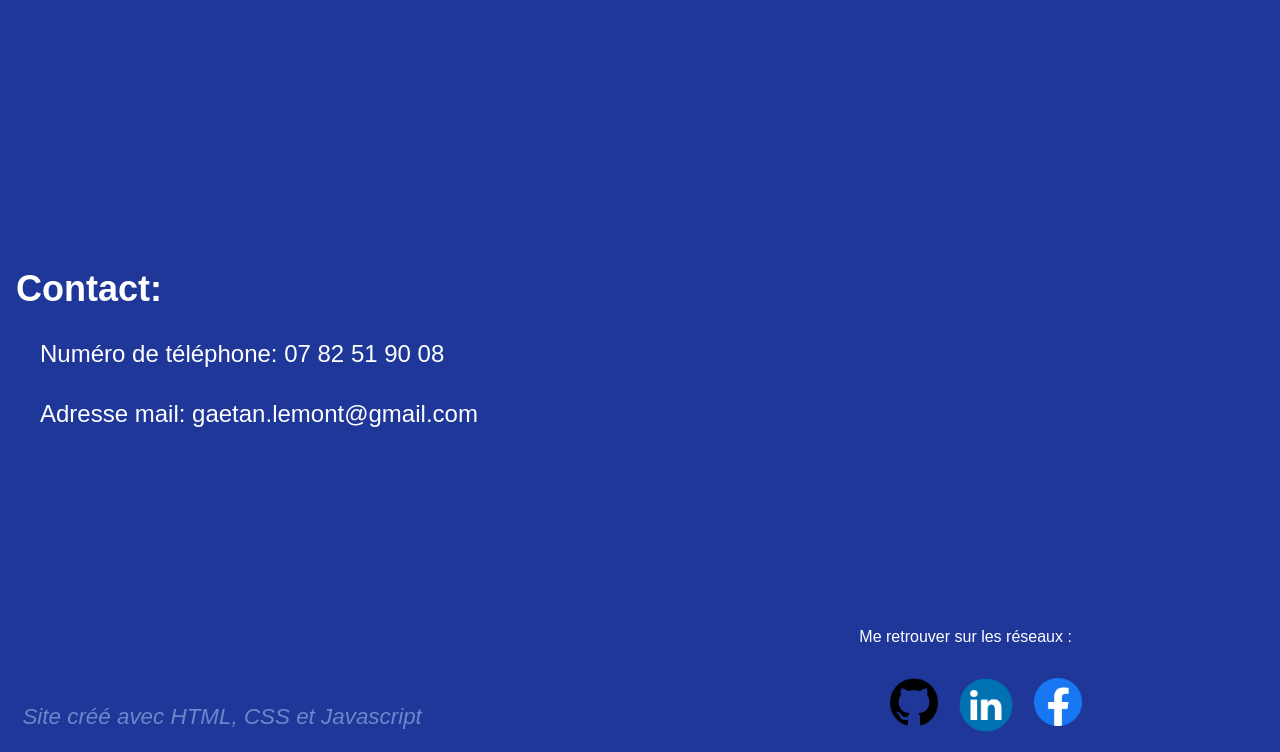
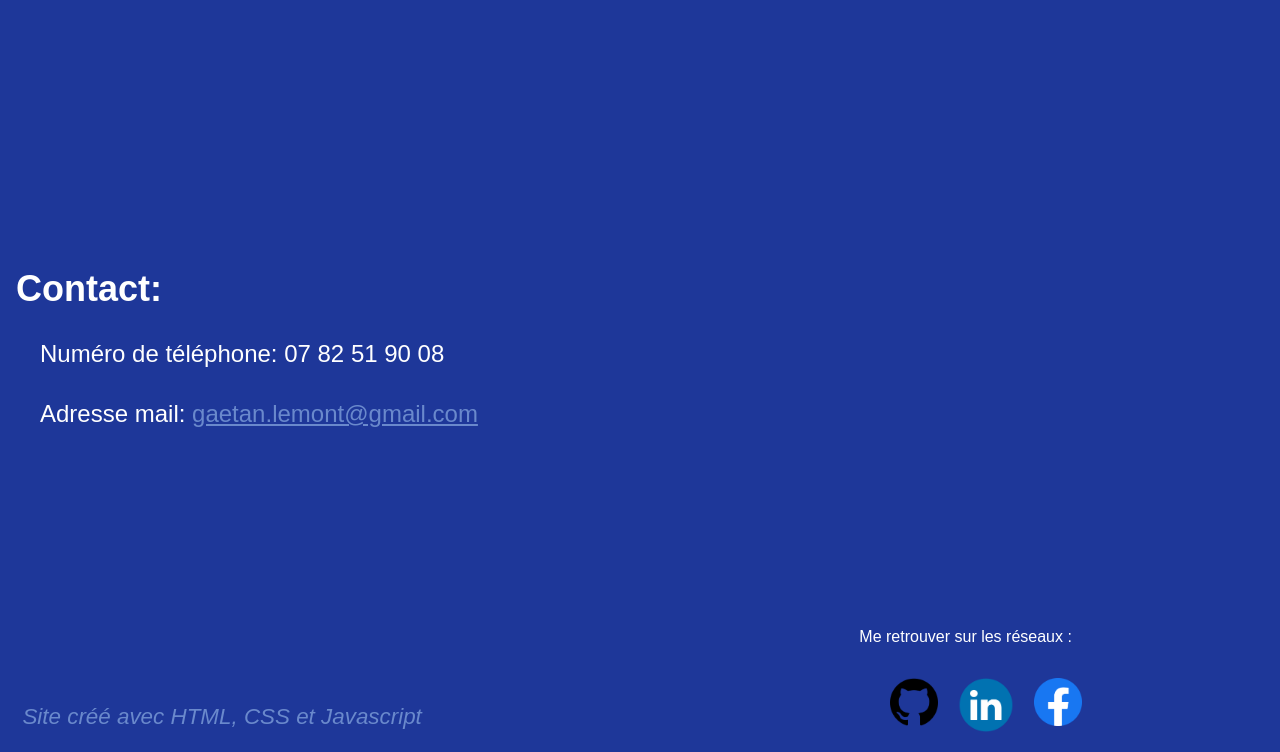
Before and after one commit to Liritt/liritt.github.io, a plain HTML site: page index.html in a window 1280 px wide. Shown: the part 2538-3290 px from the top of the page. Drawn offline with Linux system fonts and the light colour scheme; a web font is replaced by a local one.

Commit message:
Changement dans contact avec un mailto

```diff
--- a/css/main.scss
+++ b/css/main.scss
@@ -242,6 +242,10 @@ header {
             display: flex;
             flex-direction: column;
             gap: 2rem;
+
+            a {
+                color: #6A89CC;
+            }
         }
     }
 }
--- a/index.html
+++ b/index.html
@@ -290,7 +290,7 @@
             </h1>
             <ul>
                 <li>Numéro de téléphone: 07 82 51 90 08</li>
-                <li>Adresse mail: gaetan.lemont@gmail.com</li>
+                <li>Adresse mail: <a href="mailto:gaetan.lemont@gmail.com">gaetan.lemont@gmail.com</a></li>
             </ul>
         </section>
     </main>
```
Also changed, not shown: css/main.css, 1 other file.
